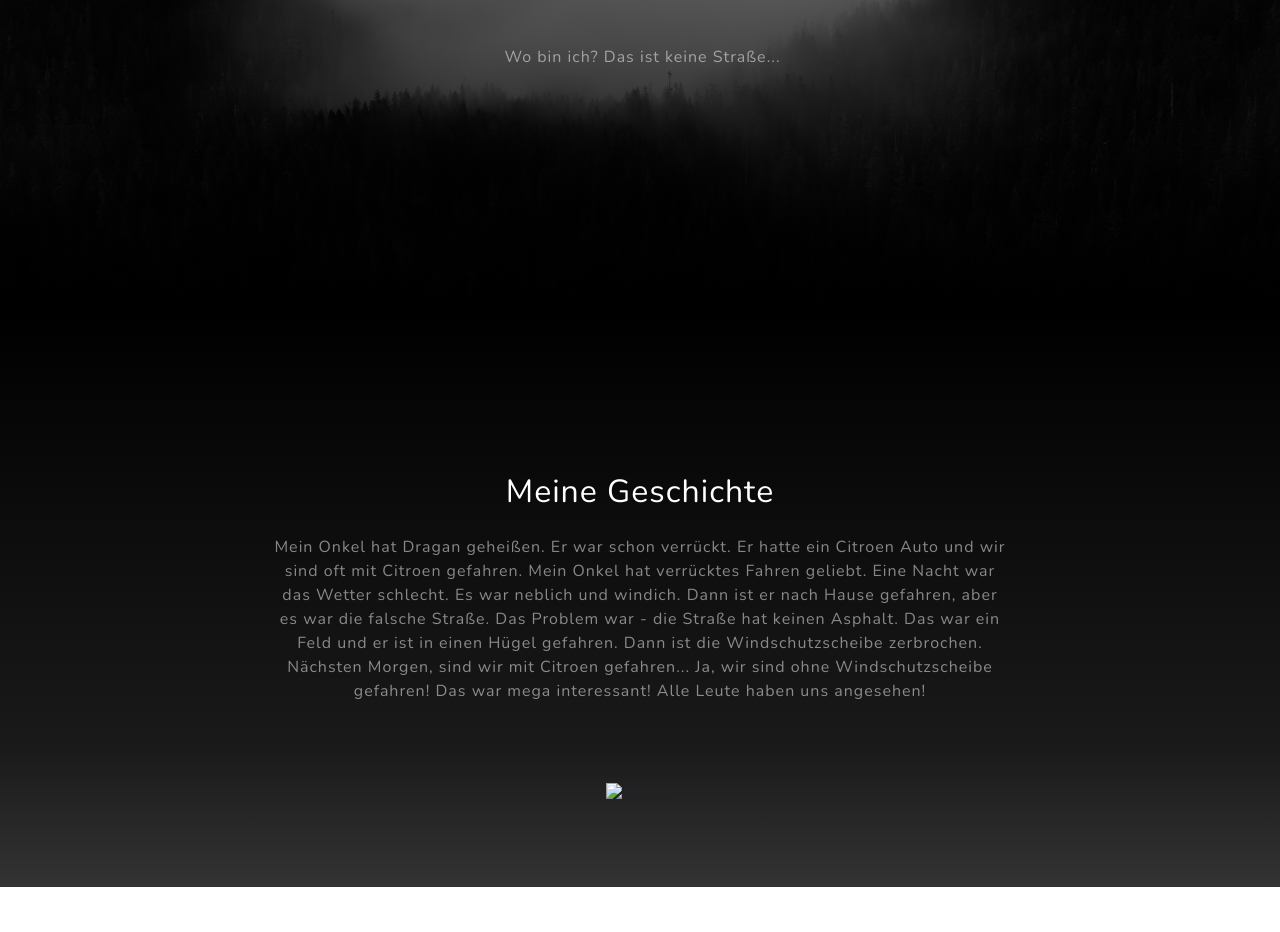
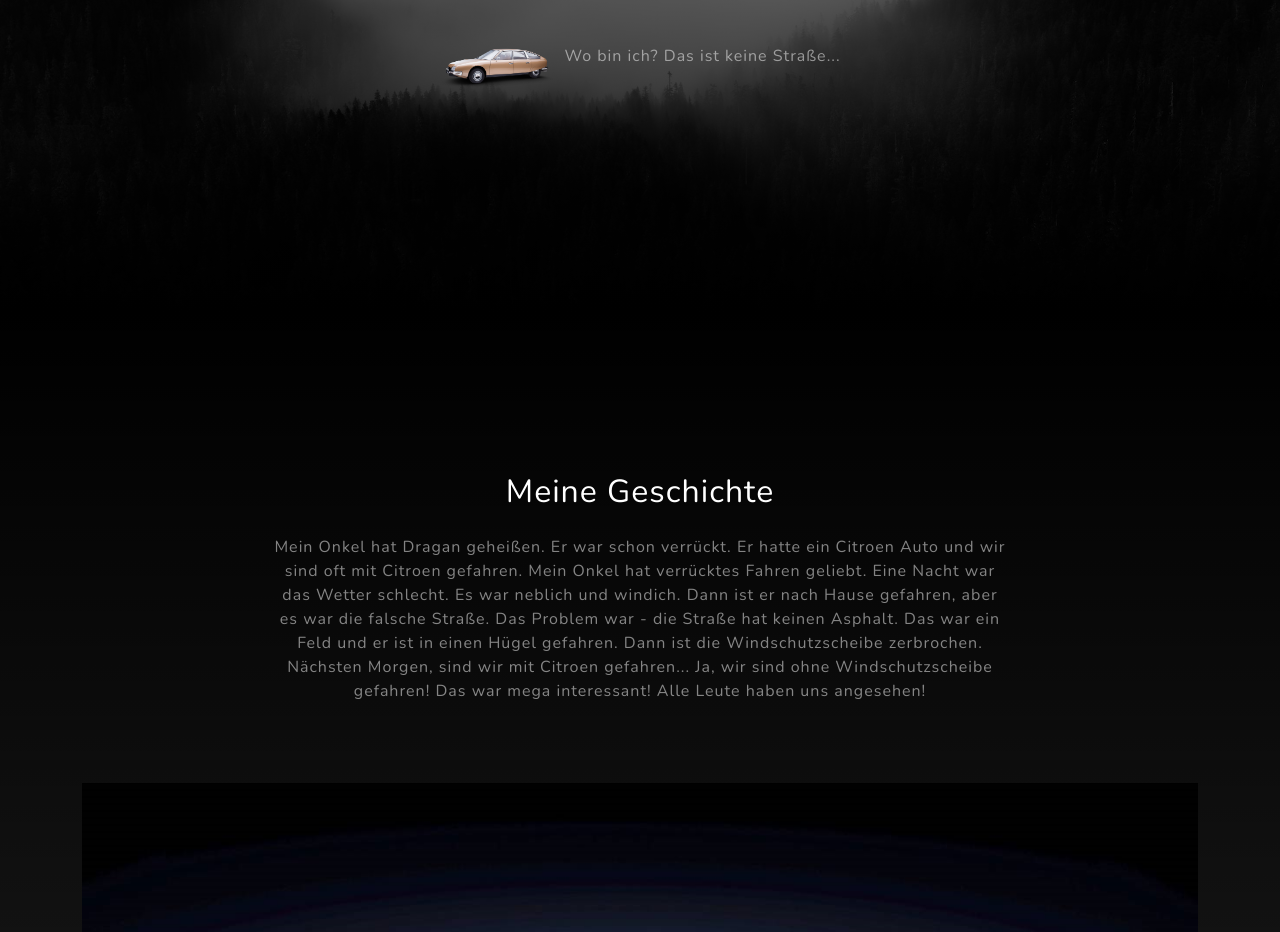
Before and after one commit to MiloBg/Mein-Onkel-Dragan, a plain HTML site: page index.html in a window 1280 px wide. Shown: the part 487-1419 px from the top of the page. Before the commit the page ends 1374 px from the top, so only its background shows below. Drawn offline with nearby package versions, Linux system fonts and the light colour scheme; files whose address does not match are found by name.

Commit message:
Update index.html

```diff
--- a/index.html
+++ b/index.html
@@ -6,7 +6,7 @@
         <meta name="description" content="Eine Geschichte Onkel Dragan" />
         <meta name="author" content="Milovan Srdanović" />
         <title>Mein Onkel Dragan</title>
-        <link rel="icon" type="image/x-icon" href="assets/img/car-icon.ico" />
+        <link rel="icon" type="image/x-icon" href="img/car-icon.ico" />
         <!-- Font Awesome icons (free version)-->
         <script src="https://use.fontawesome.com/releases/v5.15.1/js/all.js" crossorigin="anonymous"></script>
         <!-- Google fonts-->
@@ -22,7 +22,7 @@
                 <div class="mx-auto text-center">
                     <h1 class="mx-auto my-0 text-uppercase">Mein Onkel Dragan</h1>
                     <h2 class="text-white-50 mx-auto mt-2 mb-5">Er war schon verrückt!</h2>
-                    <img width="120px" src="assets/img/citroen.png" alt="">
+                    <img width="120px" src="img/citroen.png" alt="">
                     <span class="text-white-50">Wo bin ich? Das ist keine Straße...</span>
                 </div>
             </div>
@@ -36,7 +36,7 @@
                         <p class="text-white-50">Mein Onkel hat Dragan geheißen. Er war schon verrückt. Er hatte ein Citroen Auto und wir sind oft mit Citroen gefahren. Mein Onkel hat verrücktes Fahren geliebt. Eine Nacht war das Wetter schlecht. Es war neblich und windich. Dann ist er nach Hause gefahren, aber es war die falsche Straße. Das Problem war - die Straße hat keinen Asphalt. Das war ein Feld und er ist in einen Hügel gefahren. Dann ist die Windschutzscheibe zerbrochen. Nächsten Morgen, sind wir mit Citroen gefahren... Ja, wir sind ohne Windschutzscheibe gefahren! Das war mega interessant! Alle Leute haben uns angesehen!</p>
                     </div>
                 </div>
-                <img class="img-class" src="assets/img/usdriving.png" alt="fahren" />
+                <img class="img-class" src="img/usdriving.png" alt="fahren" />
             </div>
         </section>
     </body>
```
